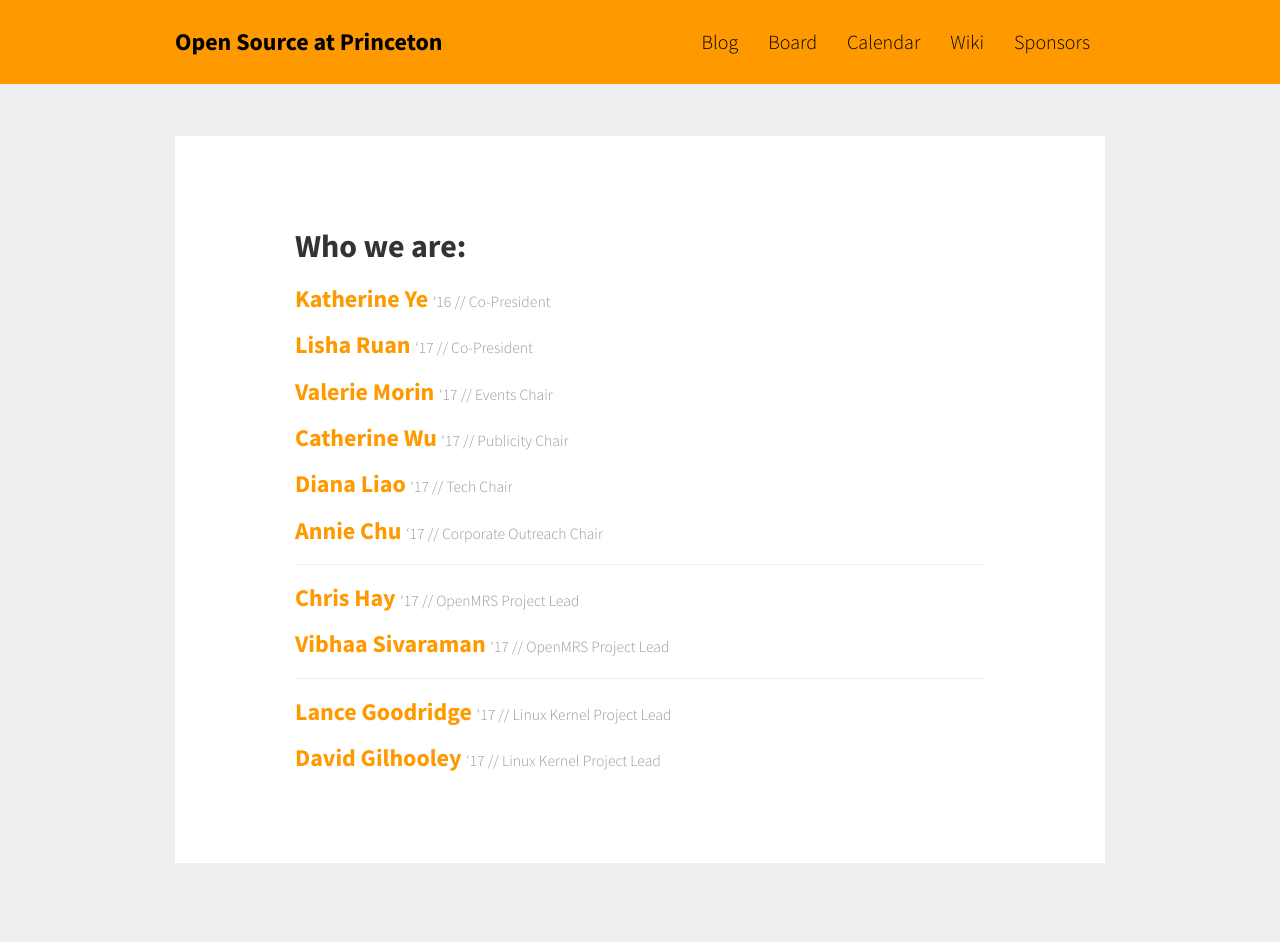
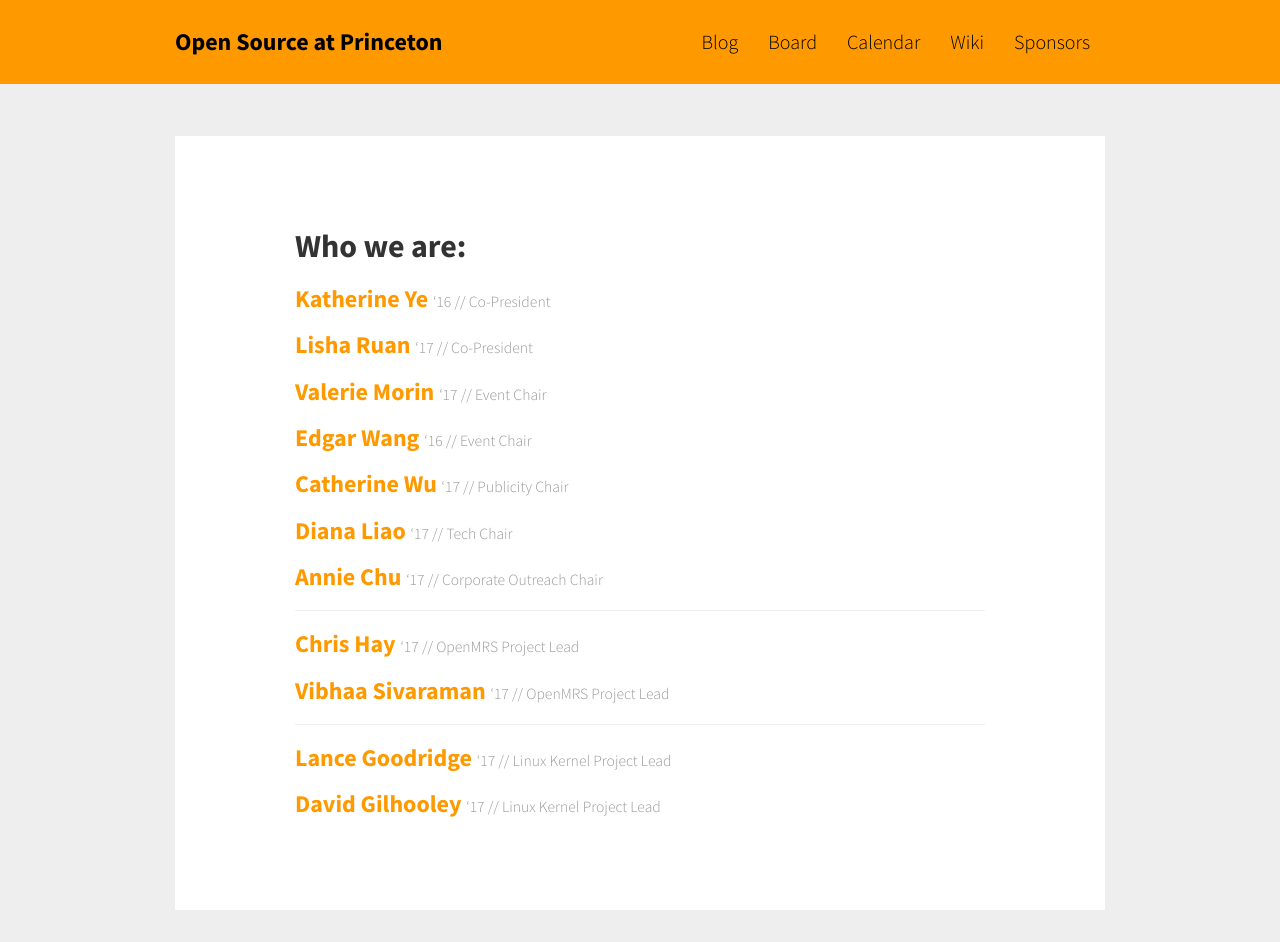
Before and after one commit to opensourceatprinceton/opensourceatprinceton.github.io, a Jekyll site: the page built from board.md, in a window 1280 px wide. Built offline with Jekyll 4.4.1, drawn with Linux system fonts in a browser that asks for light colours; before the commit the page ends 900 px from its top, so only the background shows below that.

Commit message:
Update board.md

```diff
--- a/board.md
+++ b/board.md
@@ -9,7 +9,9 @@ title: Open Source At Princeton - Board
 
 ## [Lisha Ruan]() <small>'17 // Co-President</small>
 
-## [Valerie Morin]() <small>'17 // Events Chair</small>
+## [Valerie Morin]() <small>'17 // Event Chair</small>
+
+## [Edgar Wang]() <small>'16 // Event Chair</small>
 
 ## [Catherine Wu]() <small>'17 // Publicity Chair</small>
 
```
